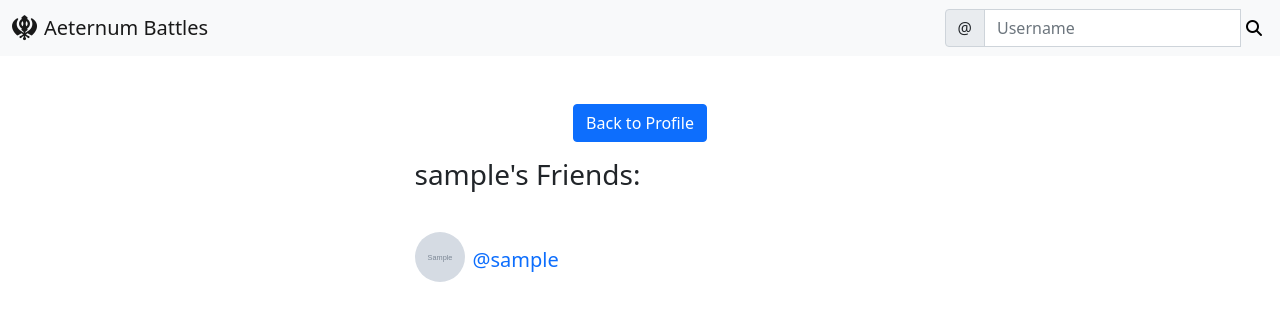
After one commit to tkjonesy/Aeternum-Battles, a Django app: page /social/profile/1/friends/ in a window 1280 px wide. The commit adds this page. Shown: the top 321 px of the page. Run offline with Django 3.2, Linux system fonts and the light colour scheme; tables that the repository leaves empty hold one stand-in row (values such as "Sample post"); grey boxes marked "Sample" are stand-in pictures; some libraries are stand-ins or nearby versions.

Commit message:
QOL changes Added friend list view

```diff
--- a/landing/templates/landing/navbar.html
+++ b/landing/templates/landing/navbar.html
@@ -26,7 +26,7 @@
           <a class="nav-link dropdown-toggle text-dark" onclick="profileDropdownMargin()" data-bs-toggle="dropdown" role="button" aria-expanded="false">
             <img id="profile_picture" src="{{ request.user.profile.picture.url }}" width="30" height="30" class="rounded-circle">
             {% if has_friend_requests %}
-              <i class="fas fa-bell nav-item" id="notif_bell" style="color: red; z-index: 2; position: fixed; margin-bottom: 18px; margin-left: -40px"></i>
+              <i class="fas fa-bell nav-item bell-overlay" id="notif_bell"></i>
             {% endif %}
           </a>
           <ul class="dropdown-menu" id="dropdown">
--- /dev/null
+++ b/social/templates/social/friend_list.html
@@ -0,0 +1,28 @@
+{% extends 'landing/base.html' %}
+
+{% block content %}
+    <div class="container">
+        <div class="row  mt-5 justify-content-center">
+            <div class="col-md-3 col-sm-6 text-center">
+                <a href="{% url 'profile' profile.pk %}" class="btn btn-primary">Back to Profile</a>
+            </div>
+        </div>
+        <div class="row justify-content-center mt-3">
+            <div class="col-md-5 col-sm-12">
+                <h3>{{ profile.user.username }}'s Friends:</h3>
+            </div>
+        </div>
+        {% for friend in friends %}
+            <div class="row justify-content-center mt-3">
+                <div class="col-md-5 col-sm-12 position-relative my-3">
+                    <div class="d-flex flex-row gap-2">
+                        <a href="{% url 'profile' friend.profile.pk %}">
+                            <img class="rounded-circle" height="50" width="50" src="{{ friend.profile.picture.url }}"/>
+                        </a>
+                        <a href="{% url 'profile' friend.profile.pk %}" class="remove-link-decoration"><h5 class="mt-3">@{{ friend.username }}</h5></a>
+                    </div>
+                </div>
+            </div>
+        {% endfor %}
+    </div>
+{% endblock content %}
--- a/social/templates/social/leaderboard.html
+++ b/social/templates/social/leaderboard.html
@@ -13,7 +13,7 @@
             {% for user in users %}
                 <li class="list-group-item">
                         <a class="text-primary remove-link-decoration" href="{% url 'profile' user.user.profile.pk %}">{{ user.user }}</a>
-                        <i class="fas fa-gem leaderboard-points text-primary"> {{ user.points }}</i>
+                        <i class="fas fa-gem leaderboard-points"> {{ user.points }}</i>
                 </li>
             {% endfor %}
         </ol>
--- a/social/urls.py
+++ b/social/urls.py
@@ -1,5 +1,5 @@
 from django.urls import path
-from .views import PostListView, PostDetailView, PostEditView, PostDeleteView, ProfileView, ProfileEditView, Leaderboard, send_request, accept_request, UserSearch
+from .views import PostListView, PostDetailView, PostEditView, PostDeleteView, ProfileView, ProfileEditView, Leaderboard, send_request, accept_request, UserSearch, Friendlist
 
 urlpatterns = [
     path('', PostListView.as_view(), name='post-list'),
@@ -8,6 +8,7 @@ urlpatterns = [
     path('post/delete/<int:pk>/', PostDeleteView.as_view(), name='post-delete'),
     path('profile/<int:pk>/', ProfileView.as_view(), name='profile'),
     path('profile/edit/<int:pk>/', ProfileEditView.as_view(), name='profile-edit'),
+    path('profile/<int:pk>/friends/', Friendlist.as_view(), name='friend-list'),
     path('leaderboard/', Leaderboard.as_view(), name='leaderboard'),
     path('add-friend/<int:pk>', send_request, name='add-friend'),
     path('accept/<int:pk>', accept_request, name='accept-request'),
--- a/social/views.py
+++ b/social/views.py
@@ -147,4 +147,18 @@ class UserSearch(View):
 
         return render(request, 'social/search.html', context)
 
+
+class Friendlist(View):
+    def get(self, request, pk, *args, **kwargs):
+        profile = UserProfile.objects.get(pk=pk)
+        friends = profile.friends.all()
+
+        context = {
+            'profile': profile,
+            'friends': friends,
+        }
+
+        return render(request, 'social/friend_list.html', context)
+
+
 # Create your views here.
--- a/static/main.css
+++ b/static/main.css
@@ -21,7 +21,12 @@
     color: red;
 }
 
+.color-blue {
+    color: blue;
+}
+
 .leaderboard-points {
+    color: blue;
     float: right;
 }
 
```
Also changed, not shown: social/templates/social/profile.html (+4 -4 lines).
